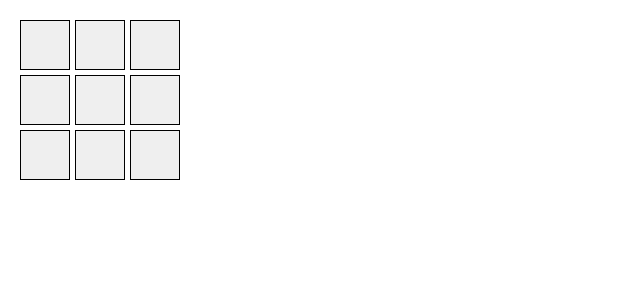
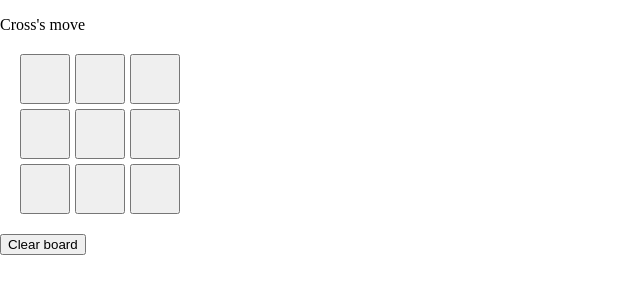
Before and after one commit to Yulai202020/react-course, a React (Vite) app: page / in a window 1280 px wide. Shown: the top 300 px of the page, without its empty margins (0-640 px from the left). Built offline with nearby package versions, Linux system fonts and the light colour scheme.

Commit message:
first commit

```diff
--- a/src/components/TikTakToe.tsx
+++ b/src/components/TikTakToe.tsx
@@ -1,57 +1,89 @@
-import { useState } from "react"
+import { useEffect, useState } from "react"
 import "../styles/tiktaktoe.scss"
+import { MouseEventHandler } from "react";
 
 interface Probs {
-    variable: boolean;
-    setFunction: Function;
+    field: string;
+    callback: MouseEventHandler<HTMLButtonElement>;
 }
 
-export function Square({variable, setFunction}: Probs) {
-    const [value, setValue] = useState<string>("");
+export function Square({field, callback}: Probs) {
     return (
-        <button
-
-        onClick={(e) => {
-            if (e.target.value === "") {
-                setValue(variable ? "X" : "O");
-                setFunction((prevVal: boolean) => !prevVal);
-            }
-        }}
-
-        style={{
-            border: "1px solid black",
-            width: "50px",
-            height: "50px"
-        }}
-
-        value={value}
-
-        >{value}</button>
+        <button onClick={callback} className="square">{field}</button>
     )
 }
 
 function TikTakToe() {
-    const [isX, setIsX] = useState<boolean>(true);
+    function createEmptyField() {
+        return Array(9).fill("");
+    }
+
+    const [gameIsDone, setGameIsDone] = useState<boolean>(false);
+    const [isCrossMove, setIsCrossMove] = useState<boolean>(true);
+    const [field, setField] = useState<string[]>(createEmptyField());
+
+    function getCallback(id: number) {
+        return () => {
+            if (gameIsDone) {
+                alert("Game is over, please clear board for starting new game!");
+                return;
+            } else if (field[id] === "") {
+                let tmpField = [...field];
+                tmpField[id] = isCrossMove ? "X" : "O";
+                setField(tmpField);
+                setIsCrossMove(prev => !prev)
+                return;
+            } else {
+                alert("You cant change!");
+                return;
+            }
+        };
+    }
+
+    function Clear() {
+        setField(createEmptyField());
+        setGameIsDone(false);
+        setIsCrossMove(true);
+    }
+
+    useEffect(() => {
+        const winPatterns = [
+            [0, 1, 2], // Top row
+            [3, 4, 5], // Middle row
+            [6, 7, 8], // Bottom row
+            [0, 3, 6], // Left column
+            [1, 4, 7], // Middle column
+            [2, 5, 8], // Right column
+            [0, 4, 8], // Diagonal 1
+            [2, 4, 6]  // Diagonal 2
+        ];
+
+        for (let pattern of winPatterns) {
+            const [a, b, c] = pattern;
+            if (field[a] && field[a] === field[b] && field[a] === field[c]) {
+                alert(field[a] + " won, now you can clear board and start game again!");
+                setGameIsDone(true);
+            }
+        }
+
+        if (!field.includes('')) {
+            alert("Draw, none won, you can clear board and start game again.");
+            setGameIsDone(true);
+        }
+    }, [field]);
+
     return (
-        <div className="grid-container">
-            {/* <div className="row"> */}
-            <Square variable={isX} setFunction={setIsX}/>
-            <Square variable={isX} setFunction={setIsX}/>
-            <Square variable={isX} setFunction={setIsX}/>
-            {/* </div> */}
+        <>
+            <p>{isCrossMove ? "Cross's move" : "Circle's move"}</p>
 
-            {/* <div className="row"> */}
-            <Square variable={isX} setFunction={setIsX}/>
-            <Square variable={isX} setFunction={setIsX}/>
-            <Square variable={isX} setFunction={setIsX}/>
-            {/* </div> */}
+            <div className="grid-container">
+                {Array(9).fill("").map((_, index) => (
+                    <Square key={index} field={field[index]} callback={getCallback(index)}/>
+                ))}
+            </div>
 
-            {/* <div className="row"> */}
-            <Square variable={isX} setFunction={setIsX}/>
-            <Square variable={isX} setFunction={setIsX}/>
-            <Square variable={isX} setFunction={setIsX}/>
-            {/* </div> */}
-        </div>
+            <button onClick={Clear}>Clear board</button>
+        </>
     )
 }
 
--- a/src/styles/tiktaktoe.scss
+++ b/src/styles/tiktaktoe.scss
@@ -5,3 +5,9 @@
     gap: 5px 5px;
     margin: 20px;
 }
+
+.square {
+    border: "1px solid black";
+    width: "50px";
+    height: "50px";
+}
```
